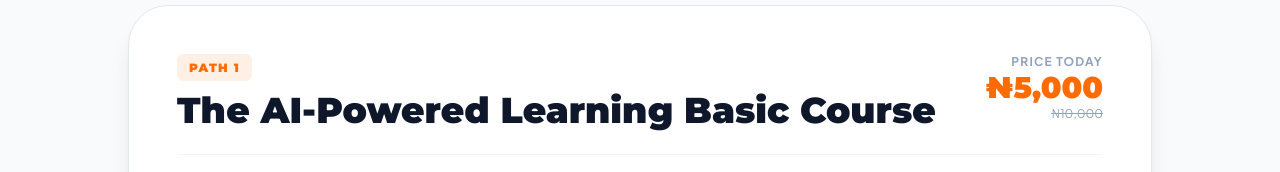
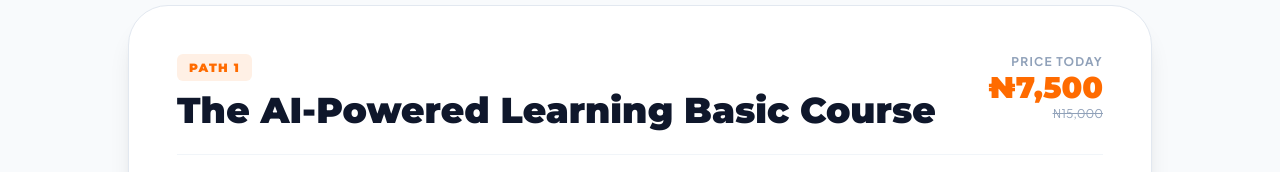
Before and after one commit to abdullateefadedeji11/aplcourse, a React (Vite) app: page / in a window 1280 px wide. Both pictures are taken after a click on the button 334 px from the left and 3222 px from the top of the page. Shown: the part 1884-2056 px from the top of the page. Built offline with nearby package versions, Linux system fonts and the light colour scheme.

Commit message:
feat: update course pricing
Increase Basic Course price to ₦7,500 and update strikethrough price to ₦15,000.

```diff
--- a/src/App.tsx
+++ b/src/App.tsx
@@ -449,8 +449,8 @@ export default function App() {
                   </div>
                   <div className="text-right">
                     <p className="text-xs text-slate-400 uppercase tracking-widest font-bold">Price today</p>
-                    <p className="text-3xl font-black text-[#ff6b00] font-heading">₦5,000</p>
-                    <p className="text-xs text-slate-400 line-through">₦10,000</p>
+                    <p className="text-3xl font-black text-[#ff6b00] font-heading">₦7,500</p>
+                    <p className="text-xs text-slate-400 line-through">₦15,000</p>
                   </div>
                 </div>
 
```
